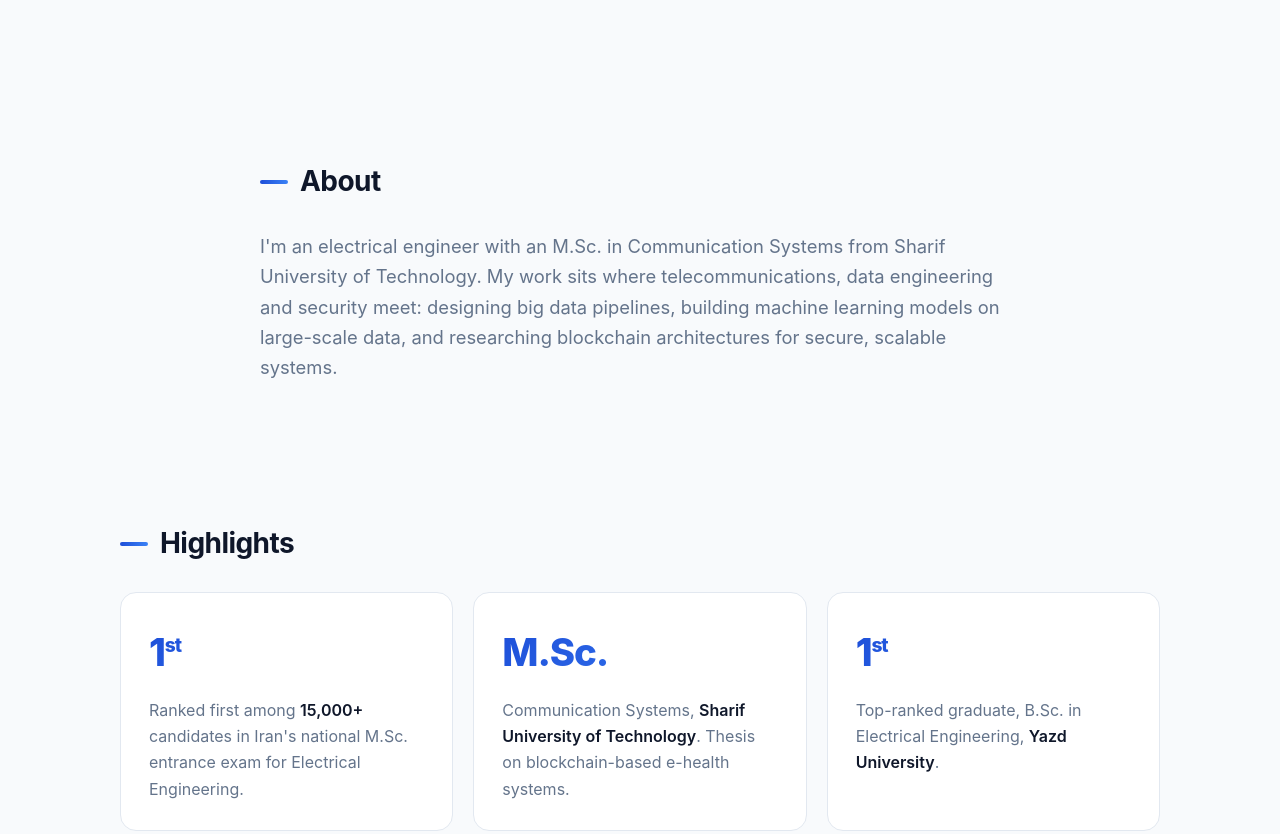
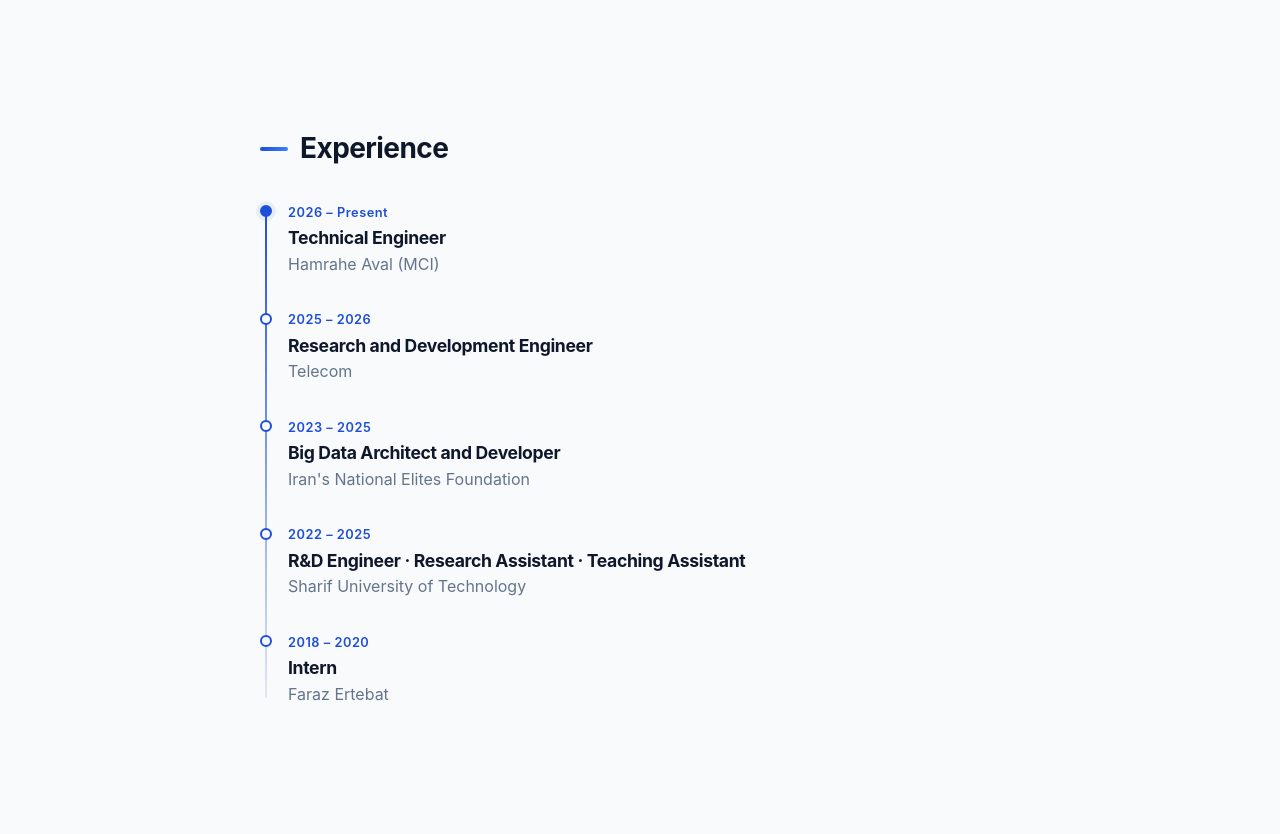
Before and after one commit to rezajavan/rezajavan.github.io, a plain HTML site: page index.html in a window 1280 px wide. Shown: the part 621-1455 px from the top of the page. Drawn offline with Linux system fonts and the light colour scheme.

Commit message:
Replace About with an Experience timeline
Co-Authored-By: Claude Opus 5.5 <noreply@anthropic.com>

```diff
--- a/index.html
+++ b/index.html
@@ -19,7 +19,7 @@
     <div class="container nav-inner">
       <a href="#top" class="logo" aria-label="Home">RJ</a>
       <nav aria-label="Main">
-        <a href="#about">About</a>
+        <a href="#experience">Experience</a>
         <a href="#highlights">Highlights</a>
         <a href="#focus">Focus</a>
         <a href="#publications">Publications</a>
@@ -53,17 +53,37 @@
       </div>
     </section>
 
-    <!-- About -->
-    <section id="about" class="section reveal">
+    <!-- Experience -->
+    <section id="experience" class="section reveal">
       <div class="container narrow">
-        <h2>About</h2>
-        <p class="lead">
-          I'm an electrical engineer with an M.Sc. in Communication Systems from
-          Sharif University of Technology. My work sits where telecommunications,
-          data engineering and security meet: designing big data pipelines,
-          building machine learning models on large-scale data, and researching
-          blockchain architectures for secure, scalable systems.
-        </p>
+        <h2>Experience</h2>
+        <ol class="timeline">
+          <li>
+            <span class="when">2026 – Present</span>
+            <h3>Technical Engineer</h3>
+            <p>Hamrahe Aval (MCI)</p>
+          </li>
+          <li>
+            <span class="when">2025 – 2026</span>
+            <h3>Research and Development Engineer</h3>
+            <p>Telecom</p>
+          </li>
+          <li>
+            <span class="when">2023 – 2025</span>
+            <h3>Big Data Architect and Developer</h3>
+            <p>Iran's National Elites Foundation</p>
+          </li>
+          <li>
+            <span class="when">2022 – 2025</span>
+            <h3>R&amp;D Engineer · Research Assistant · Teaching Assistant</h3>
+            <p>Sharif University of Technology</p>
+          </li>
+          <li>
+            <span class="when">2018 – 2020</span>
+            <h3>Intern</h3>
+            <p>Faraz Ertebat</p>
+          </li>
+        </ol>
       </div>
     </section>
 
--- a/style.css
+++ b/style.css
@@ -89,7 +89,7 @@ svg { width: 1.1em; height: 1.1em; fill: currentColor; flex-shrink: 0; }
 }
 .eyebrow { margin: 0 0 0.5rem; color: var(--accent); font-weight: 600; letter-spacing: 0.04em; }
 .hero h1 { font-size: clamp(2.6rem, 6vw, 4rem); font-weight: 800; }
-.tagline { margin: 1rem auto 0; max-width: 40rem; font-size: clamp(1.05rem, 2.2vw, 1.25rem); color: var(--muted); }
+.tagline { margin: 1rem auto 0; max-width: 44rem; text-wrap: balance; font-size: clamp(1.05rem, 2.2vw, 1.25rem); color: var(--muted); }
 .location { display: inline-flex; align-items: center; gap: 0.35rem; margin: 0.9rem 0 0; color: var(--muted); font-size: 0.95rem; }
 .links { margin-top: 2.25rem; display: flex; gap: 0.75rem; justify-content: center; flex-wrap: wrap; }
 
@@ -196,3 +196,21 @@ svg { width: 1.1em; height: 1.1em; fill: currentColor; flex-shrink: 0; }
   .hero { padding: 5rem 0 4rem; }
   .section { padding: 3.5rem 0; }
 }
+
+/* ---------- Experience timeline ---------- */
+.timeline { list-style: none; margin: 0; padding: 0 0 0 1.75rem; position: relative; }
+.timeline::before {
+  content: ""; position: absolute; left: 5px; top: 0.6rem; bottom: 0.6rem; width: 2px;
+  background: linear-gradient(var(--accent), var(--border));
+}
+.timeline li { position: relative; padding-bottom: 1.75rem; }
+.timeline li:last-child { padding-bottom: 0; }
+.timeline li::before {
+  content: ""; position: absolute; left: calc(-1.75rem + 0px); top: 0.45rem;
+  width: 12px; height: 12px; border-radius: 50%;
+  background: var(--bg); border: 2px solid var(--accent);
+}
+.timeline li:first-child::before { background: var(--accent); box-shadow: 0 0 0 4px var(--accent-soft); }
+.timeline .when { font-size: 0.8rem; font-weight: 600; letter-spacing: 0.04em; color: var(--accent); }
+.timeline h3 { font-size: 1.1rem; font-weight: 650; margin: 0.2rem 0 0.15rem; }
+.timeline p { margin: 0; color: var(--muted); }
```
